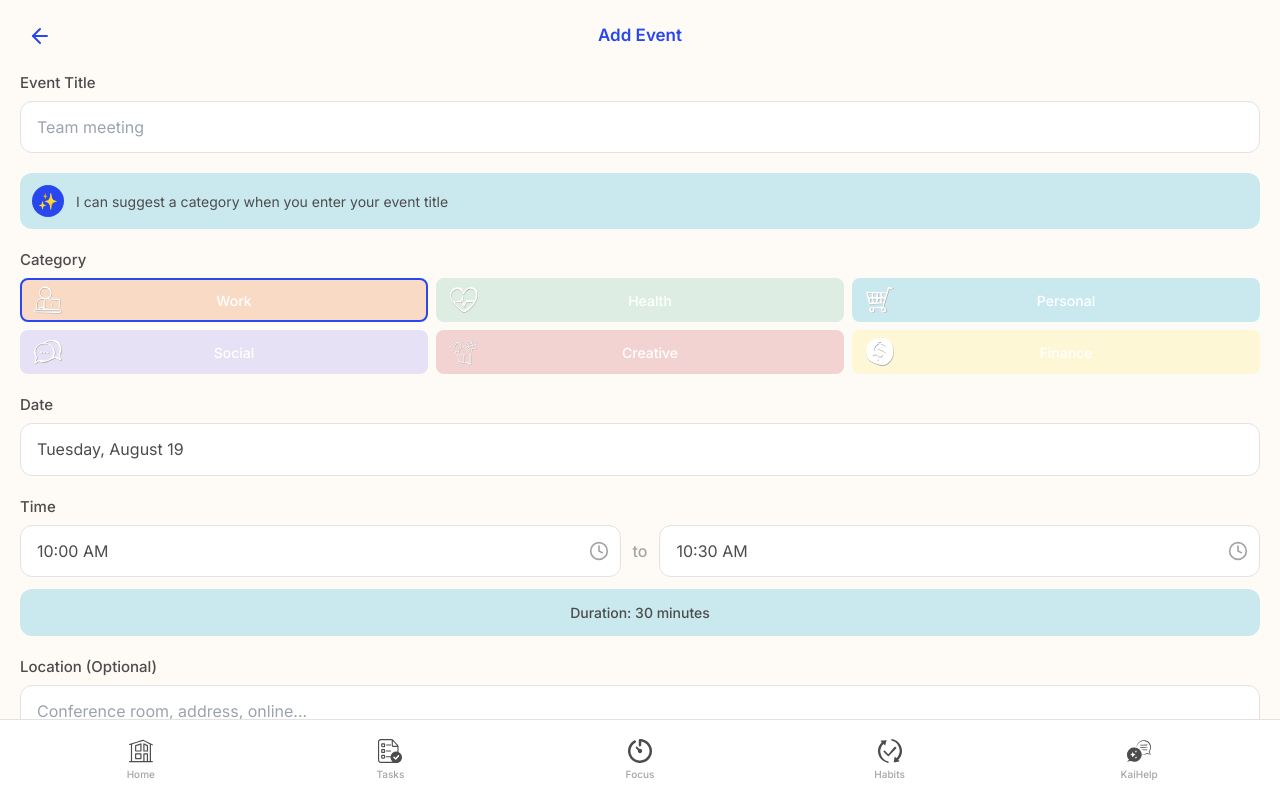
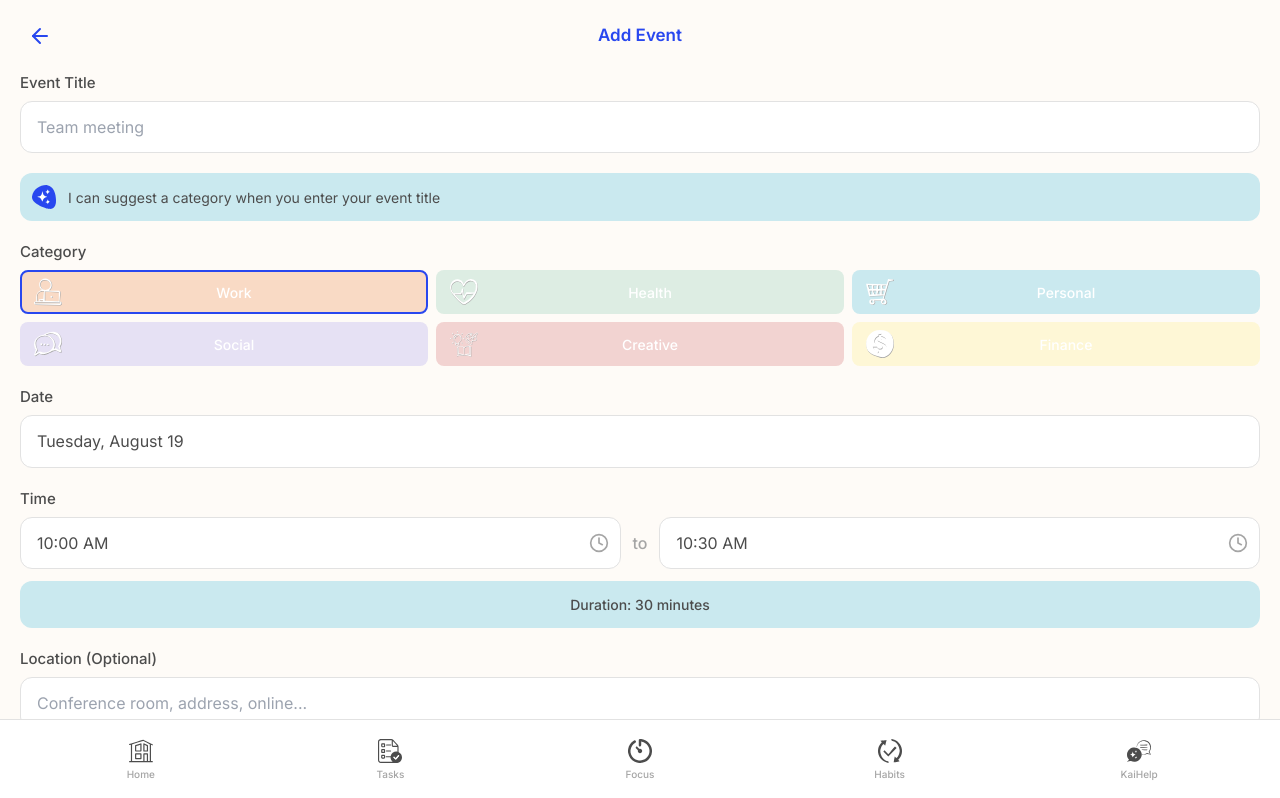
Before and after one commit to 100percentmaxx/joidu-adhd-app, a Next.js app: page /add-event in a window 1280 px wide. Shown: the top 798 px of the page. Built offline with nearby package versions, Linux system fonts and the light colour scheme.

Commit message:
Update Kai icon in Event Add screen

```diff
--- a/src/app/add-event/page.tsx
+++ b/src/app/add-event/page.tsx
@@ -306,18 +306,15 @@ export default function AddEvent() {
           justifyContent: 'space-between'
         }}>
           <div style={{ display: 'flex', alignItems: 'center' }}>
-            <div style={{
-              width: '32px',
-              height: '32px',
-              backgroundColor: 'var(--primary-blue)',
-              borderRadius: '50%',
-              display: 'flex',
-              alignItems: 'center',
-              justifyContent: 'center',
-              marginRight: '12px'
-            }}>
-              <span style={{ color: 'white', fontSize: '16px', fontWeight: 'bold' }}>✨</span>
-            </div>
+            <img
+              src="/icons/kai.svg"
+              alt="Kai"
+              style={{
+                width: '24px',
+                height: '24px',
+                marginRight: '12px'
+              }}
+            />
             <span style={{
               fontSize: '14px',
               color: 'var(--text-primary)',
```
